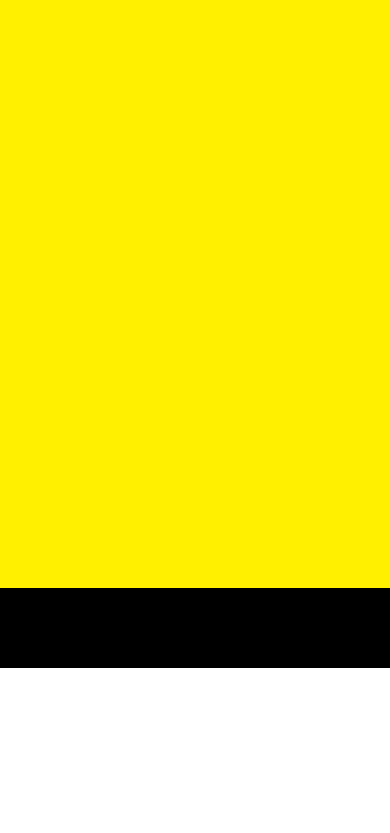
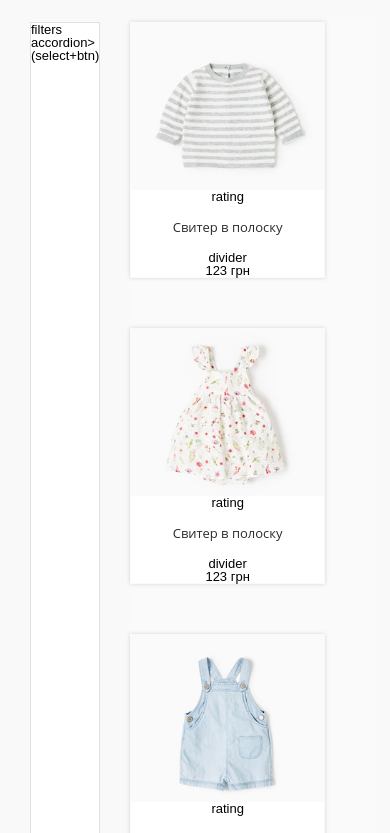
Before and after one commit to WebNadin/kids-clothes, a website: page app/index.html in a window 390 px wide. Shown: the part 176-1009 px from the top of the page. Before the commit the page ends 844 px from the top, so only its background shows below. Drawn offline with Linux system fonts and the light colour scheme; a web font is replaced by a local one.

Commit message:
cards desc and tablet styles were added

```diff
--- a/app/index.html
+++ b/app/index.html
@@ -1,14 +1,14 @@
 <!DOCTYPE html>
 <html xmlns="http://www.w3.org/1999/xhtml">
 <head>
-	<meta http-equiv="Content-Type" content="text/html; charset=utf-8" />
+  <meta http-equiv="Content-Type" content="text/html; charset=utf-8"/>
   <meta name="format-detection" content="telephone=no">
   <meta name="viewport" content="width=device-width, initial-scale=1, user-scalable=no, maximum-scale=1">
   <title>Главная</title>
-	<meta name='description' content="" />
-	<meta name="keywords" content="" />
-	<link rel="icon" type="image/x-icon" href="favicon.ico" />
-	<link rel="stylesheet" type="text/css" href="css/style.css" />
+  <meta name='description' content=""/>
+  <meta name="keywords" content=""/>
+  <link rel="icon" type="image/x-icon" href="favicon.ico"/>
+  <link rel="stylesheet" type="text/css" href="css/style.css"/>
 </head>
 <body class="loaded">
 
@@ -21,6 +21,68 @@
 
   <main class="content">
     <div class="wrapper">
+
+      <h1 class="content__title">Одежда для девочек</h1>
+
+      <div class="products">
+
+        <section class="products__item products__filters filters">
+          filters accordion>(select+btn)
+        </section>
+
+        <section class="products__item products__cards cards">
+
+          <div class="cards__item card">
+            <div class="card__img">
+              <img src="./img/products/product-1.jpg"
+                   alt="striped sweater"/>
+            </div>
+            <div class="card__rating">rating</div>
+            <h3 class="card__title">Свитер в полоску</h3>
+
+            <div class="card__divider divider">divider</div>
+            <div class="card__price">123 грн</div>
+          </div>
+
+          <div class="cards__item card">
+            <div class="card__img">
+              <img src="./img/products/product-2.jpg"
+                   alt="striped sweater"/>
+            </div>
+            <div class="card__rating">rating</div>
+            <h3 class="card__title">Свитер в полоску</h3>
+
+            <div class="card__divider divider">divider</div>
+            <div class="card__price">123 грн</div>
+          </div>
+
+          <div class="cards__item card">
+            <div class="card__img">
+              <img src="./img/products/product-3.jpg"
+                   alt="striped sweater"/>
+            </div>
+            <div class="card__rating">rating</div>
+            <h3 class="card__title">Свитер в полоску</h3>
+
+            <div class="card__divider divider">divider</div>
+            <div class="card__price">123 грн</div>
+          </div>
+
+          <div class="cards__item card">
+            <div class="card__img">
+              <img src="./img/products/product-1.jpg"
+                   alt="striped sweater"/>
+            </div>
+            <div class="card__rating">rating</div>
+            <h3 class="card__title">Свитер в полоску</h3>
+
+            <div class="card__divider divider">divider</div>
+            <div class="card__price">123 грн</div>
+          </div>
+
+        </section>
+      </div>
+
 
     </div>
   </main>
@@ -54,13 +116,13 @@
 <!-- BODY EOF   -->
 
 <script src="js/jquery-3.0.0.min.js"></script>
-	<script src="js/jquery-migrate-1.4.1.min.js" ></script>
+<script src="js/jquery-migrate-1.4.1.min.js"></script>
 <!--
 <script src="js/components/jquery.fancybox.js" ></script>
 <script src="js/components/jquery.formstyler.js" ></script>
 <script src="js/components/slick.js" ></script>
 <script src="js/components/jquery.mCustomScrollbar.js" ></script>
 -->
-	<script src="js/custom.js" ></script>
+<script src="js/custom.js"></script>
 </body>
 </html>
--- a/app/scss/base/_fonts.scss
+++ b/app/scss/base/_fonts.scss
@@ -1,8 +1,17 @@
+@font-face {
+  font-family: 'Comfortaa';
+  src: url('../fonts/Comfortaa-Bold.eot');
+  src: url('../fonts/Comfortaa-Bold.woff') format('woff'), url('../fonts/Comfortaa-Bold.ttf') format('truetype'), url('../fonts/Comfortaa-Bold.svg') format('svg');
+  font-weight: 700;
+  font-style: normal;
+  unicode-range: U+0020-FFFD;
+}
+
 @font-face {
   font-family: 'Open Sans';
-	src: url('../fonts/Open Sans Light.eot');
-	src: url('../fonts/Open Sans Light.eot?#iefix') format('embedded-opentype'), url('../fonts/Open Sans Light.woff') format('woff'), url('../fonts/Open Sans Light.ttf') format('truetype'), url('../fonts/Open Sans Light.svg#Open Sans Light') format('svg');
-	font-weight: 300;
+  src: url('../fonts/OpenSans-Regular.ttf');
+  src: url('../fonts/OpenSans-Regular.ttf?#iefix') format('embedded-opentype');
+  font-weight: 400;
   font-style: normal;
   font-stretch: normal;
   unicode-range: U+0020-FFFD;
@@ -10,8 +19,8 @@
 
 @font-face {
   font-family: 'Open Sans';
-	src: url('../fonts/Open Sans Bold.eot');
-	src: url('../fonts/Open Sans Bold.eot?#iefix') format('embedded-opentype'), url('../fonts/Open Sans Bold.woff') format('woff'), url('../fonts/Open Sans Bold.ttf') format('truetype'), url('../fonts/Open Sans Bold.svg#Open Sans Bold') format('svg');
+  src: url('../fonts/OpenSans-Bold.ttf');
+  src: url('../fonts/OpenSans-Bold.ttf?#iefix') format('embedded-opentype');
   font-weight: 700;
   font-style: normal;
   font-stretch: normal;
@@ -20,9 +29,9 @@
 
 @font-face {
   font-family: 'Open Sans';
-	src: url('../fonts/Open Sans.eot');
-	src: url('../fonts/Open Sans.eot?#iefix') format('embedded-opentype'), url('../fonts/Open Sans.woff') format('woff'), url('../fonts/Open Sans.ttf') format('truetype'), url('../fonts/Open Sans.svg#Open Sans') format('svg');
-	font-weight: 400;
+  src: url('../fonts/OpenSans-SemiBold.ttf');
+  src: url('../fonts/OpenSans-SemiBold.ttf?#iefix') format('embedded-opentype');
+  font-weight: 600;
   font-style: normal;
   font-stretch: normal;
   unicode-range: U+0020-FFFD;
--- a/app/scss/layout/_content.scss
+++ b/app/scss/layout/_content.scss
@@ -1,108 +1,167 @@
-
 //main styles
 
-.main-wrapper{
+.main-wrapper {
   padding: 0 0 0 0;
   min-width: $min-width;
   width: 100%;
   position: relative;
   overflow: hidden;
-	min-height:100%;
+  min-height: 100%;
   display: -webkit-box;
   display: -moz-box;
   display: -ms-flexbox;
   display: -webkit-flex;
   display: flex;
-	flex-direction:column;
-    -webkit-flex-direction:column;
+  flex-direction: column;
+  -webkit-flex-direction: column;
   -ms-flex-direction: column;
-	justify-content:flex-start;
-    -webkit-justify-content:flex-start;
+  justify-content: flex-start;
+  -webkit-justify-content: flex-start;
   -ms-flex-pack: start;
 }
-.wrapper{
+.wrapper {
   min-width: $min-width;
   max-width: $max-width;
-	padding: 0 40px 0 40px;
+  padding: 0 15px 0 15px;
   margin: 0 auto;
   position: relative;
 }
-
 /* titles */
-p{
-	@include font($base-font-size,$base-line-height,$text-color);
+p {
+  @include font($base-font-size, $base-line-height, $text-color);
   padding: 15px 0 15px 0;
   font-weight: 400;
 }
-h1{
-	@include font($font-size-h1,$line-height-h1,$title-color);
+h1 {
+  @include font($font-size-h1, $line-height-h1, $title-color);
   font-family: $title-font-family;
   padding: 15px 0 15px 0;
   font-weight: 400;
 }
-h2{
-	@include font($font-size-h2,$line-height-h2,$title-color);
+h2 {
+  @include font($font-size-h2, $line-height-h2, $title-color);
   font-family: $title-font-family;
   padding: 15px 0 15px 0;
   font-weight: 400;
 }
-h3{
-	@include font($font-size-h3,$line-height-h3,$title-color);
+h3 {
+  @include font($font-size-h3, $line-height-h3, $title-color);
   font-family: $title-font-family;
   padding: 15px 0 15px 0;
   font-weight: 400;
 }
-
 /* text position */
-.text-left{text-align: left!important}
-.text-center{text-align: center!important}
-.text-right{text-align: right!important}
-.nowrap{white-space: nowrap!important;}
-
-
+.text-left { text-align: left !important }
+.text-center { text-align: center !important }
+.text-right { text-align: right !important }
+.nowrap { white-space: nowrap !important; }
 /* loader */
-.loaded .main-wrapper{visibility:hidden;}
-.icon-load{background:url(../img/loader.gif) no-repeat left top;width:40px;height:40px;position:fixed;left:50%;top:50%;margin-left:-20px;margin-left:-20px;display:none;}
-.loaded .icon-load{display:block;}
-
-
+.loaded .main-wrapper { visibility: hidden; }
+.icon-load { background: url(../img/loader.gif) no-repeat left top; width: 40px; height: 40px; position: fixed; left: 50%; top: 50%; margin-left: -20px; margin-left: -20px; display: none; }
+.loaded .icon-load { display: block; }
 /*
 ================================================================================
 |                                     CONTENT                                 |
 ================================================================================
 */
-.content{
+.content {
   min-width: $min-width;
-	text-align:left;
+  text-align: left;
   width: 100%;
   order: 2;
   -webkit-order: 2;
   flex-grow: 1;
   -webkit-flex-grow: 1;
-	background: #fff000;
+  background: url("../img/bg-pattern.jpg") repeat, #f9f9f9;
+  &__title {
+    margin: 25px 0 25px 25px;
+    letter-spacing: -3px;
   }
+}
+.products {
+  display: flex;
 
-
-
-
-
-
+  &__filters {
+    width: 340px;
+    margin-right: 30px;
+  }
+}
+.cards {
+  display: flex;
+  flex-flow: row wrap;
+  background-color: $base-bg;
+  flex: auto;
+  &__item {
+    margin-right: 3%;
+    margin-bottom: 3%;
+    width: 31%;
+    &:nth-child(3n) {
+      margin-right: 0;
+    }
+  }
+}
+.card {
+  box-sizing: border-box;
+  display: flex;
+  flex-direction: column;
+  align-items: center;
+  background-color: $second-bg;
+  @include transition($default-transition);
+  @include border(1px, solid, $base-bg);
+  @include shadow(0px 0px 4px 0px rgba(68, 68, 68, .2));
+  &__img {
+    width: 100%;
+    img {
+      display: block;
+      width: 100%;
+      object-fit: cover;
+    }
+  }
+}
+.card:hover {
+  @include border(1px, solid, rgba(72, 179, 203, .3));
+  @include shadow(0px 4px 9px 0px rgba(72, 179, 203, 0.4));
+  @include transition($default-transition);
+  .cards__title {
+    color: $active-color;
+  }
+}
+.filters {
+  box-sizing: border-box;
+  background-color: $second-bg;
+  @include border(1px, solid, $border);
+}
 @media screen and (max-width: 1200px) {
-
 }
-
-@media screen and (min-width: 992px){
-
+@media screen and (min-width: 992px) {
 }
-
 @media screen and (max-width: 991px) {
-
+  .wrapper {
+    padding: 0 15px 0 30px;
   }
-
+  .cards {
+    &__item {
+      width: 47%;
+      &:nth-child(3n) {
+        margin-right: 3%;
+      }
+      &:nth-child(2n) {
+        margin-right: 0;
+      }
+    }
+  }
+}
 @media screen and (min-width: 768px) and (max-width: 991px) {
-
 }
-
 @media screen and (max-width: 767px) {
-
+  .cards {
+    &__item {
+      width: 100%;
+      margin-right: 50px;
+      margin-bottom: 50px;
+      &:nth-child(3n), &:nth-child(2n) {
+        margin-right: 50px;
       }
+    }
+  }
+}
--- a/app/scss/utils/_mixins.scss
+++ b/app/scss/utils/_mixins.scss
@@ -5,13 +5,11 @@
   -o-transition: $default-transition;
   transition: $default-transition;
 }
-
 @mixin radius($border-radius) {
   -webkit-border-radius: $border-radius;
   -moz-border-radius: $border-radius;
-           border-radius:$border-radius;
+  border-radius: $border-radius;
 }
-
 @mixin rotate($rotate) {
   -webkit-transform: rotate($rotate);
   -moz-transform: rotate($rotate);
@@ -19,7 +17,6 @@
   -o-transform: rotate($rotate);
   transform: rotate($rotate);
 }
-
 @mixin scale($scale) {
   -webkit-transform: scale($scale);
   -moz-transform: scale($scale);
@@ -27,7 +24,6 @@
   -o-transform: scale($scale);
   transform: scale($scale);
 }
-
 @mixin shadow($shadow) {
   -webkit-box-shadow: ($shadow);
   -moz-box-shadow: ($shadow);
@@ -35,36 +31,32 @@
   -o-box-shadow: ($shadow);
   box-shadow: ($shadow);
 }
-
 @mixin gradient($aside,$aside-invert,$color1,$color2) {
   background: -moz-linear-gradient($aside, $color1 0%, $color2 100%);
-	background: -webkit-linear-gradient($aside, $color1 0%,$color2 100%);
-	background: -o-linear-gradient($aside, $color1 0%,$color2 100%);
-	background: -ms-linear-gradient($aside, $color1 0%,$color2 100%);
-	background: linear-gradient(to $aside-invert, $color1 0%,$color2 100%);
+  background: -webkit-linear-gradient($aside, $color1 0%, $color2 100%);
+  background: -o-linear-gradient($aside, $color1 0%, $color2 100%);
+  background: -ms-linear-gradient($aside, $color1 0%, $color2 100%);
+  background: linear-gradient(to $aside-invert, $color1 0%, $color2 100%);
 }
-
 @mixin center_transform() {
-  	position:absolute;
-	left:50%;top:50%;
-	transform:translate(-50%, -50%);
-	-moz-transform:translate(-50%, -50%);
-	-webkit-transform:translate(-50%, -50%);
-	-ms-transform:translate(-50%, -50%);
-	-o-transform:translate(-50%, -50%);
+  position: absolute;
+  left: 50%; top: 50%;
+  transform: translate(-50%, -50%);
+  -moz-transform: translate(-50%, -50%);
+  -webkit-transform: translate(-50%, -50%);
+  -ms-transform: translate(-50%, -50%);
+  -o-transform: translate(-50%, -50%);
 }
-
 @mixin vertical_center_transform() {
-  	position:absolute;
-	left:0;top:50%;
+  position: absolute;
+  left: 0; top: 50%;
   width: 100%;
-	transform:translate(0, -50%);
-	-moz-transform:translate(0, -50%);
-	-webkit-transform:translate(0, -50%);
-	-ms-transform:translate(0, -50%);
-	-o-transform:translate(0, -50%);
+  transform: translate(0, -50%);
+  -moz-transform: translate(0, -50%);
+  -webkit-transform: translate(0, -50%);
+  -ms-transform: translate(0, -50%);
+  -o-transform: translate(0, -50%);
 }
-
 @mixin button($button-bg, $button-border, $button-border-color, $button-pad, $button-size, $button-line-height, $height-button, $button-radius) {
   display: inline-block;
   vertical-align: top;
@@ -78,9 +70,25 @@
   position: relative;
   @include radius($button-radius);
 }
-
 @mixin font($font-s, $font-h, $font-c) {
   font-size: $font-s;
   line-height: $font-h;
-    color:$font-c;
+  color: $font-c;
 }
+@mixin sign($sign-bg, $sign-border, $sign-pad, $sign-size, $sign-line-height, $height-sign, $sign-radius) {
+  display: inline-block;
+  vertical-align: top;
+  margin: 0 0 0 0;
+  padding: 10px $sign-pad;
+  background: $sign-bg;
+  font-size: $sign-size;
+  line-height: $sign-line-height;
+  height: $height-sign;
+  position: relative;
+  @include radius($sign-radius);
+}
+@mixin border($border-w, $border-s, $border-c) {
+  border-width: $border-w;
+  border-style: $border-s;
+  border-color: $border-c;
+}
--- a/app/scss/utils/_variables.scss
+++ b/app/scss/utils/_variables.scss
@@ -1,24 +1,36 @@
 /* reset */
 $min-width: 320px;
 $max-width: 1200px;
-$base-bg: #FFF;
+$active-color: #48b3cb;
+$attention-color: #ffae2e;
+$border: #e1e1e1;
+$base-bg: #fafafa;
+$second-bg: #FFF;
+$third-bg: #f3f3f3;
 $base-font-size: 13px;
 $base-line-height: 18px;
 $base-font-family: Arial, sans-serif;
 $custom-font-family: 'Open Sans', sans-serif;
+$custom-title-font-family: 'Comfortaa', sans-serif;
 $link-color: #100da9;
 $default-transition:all 0.2s linear;
 
 /* main variables */
 
 //text, titles
-$text-color: #000;
-$title-color: #000;
+
+$text-color: #444;
+$title-color: #2b2b2b;
 $title-font-family: $custom-font-family;
 
-$font-size-h1: 36px;
-$line-height-h1: 42px;
-$font-size-h2: 32px;
-$line-height-h2: 37px;
-$font-size-h3: 28px;
-$line-height-h3: 32px;
+$font-size-h1: 30px;
+$line-height-h1: 38px;
+$font-size-h2: 16px;
+$line-height-h2: 22px;
+$font-size-h3: 13px;
+$line-height-h3: 18px;
+
+//signs
+$sign-color: #fff;
+$sign-bg-new: $active-color;
+$sign-bg-hit: $attention-color;
```
Also changed, not shown: app/css/style.css, app/img/bg-pattern.jpg (added), app/img/products/product-1.jpg (added), app/img/products/product-2.jpg (added), app/img/products/product-3.jpg (added), 1 other file. Lines whose indentation alone changed are shown as unchanged.
